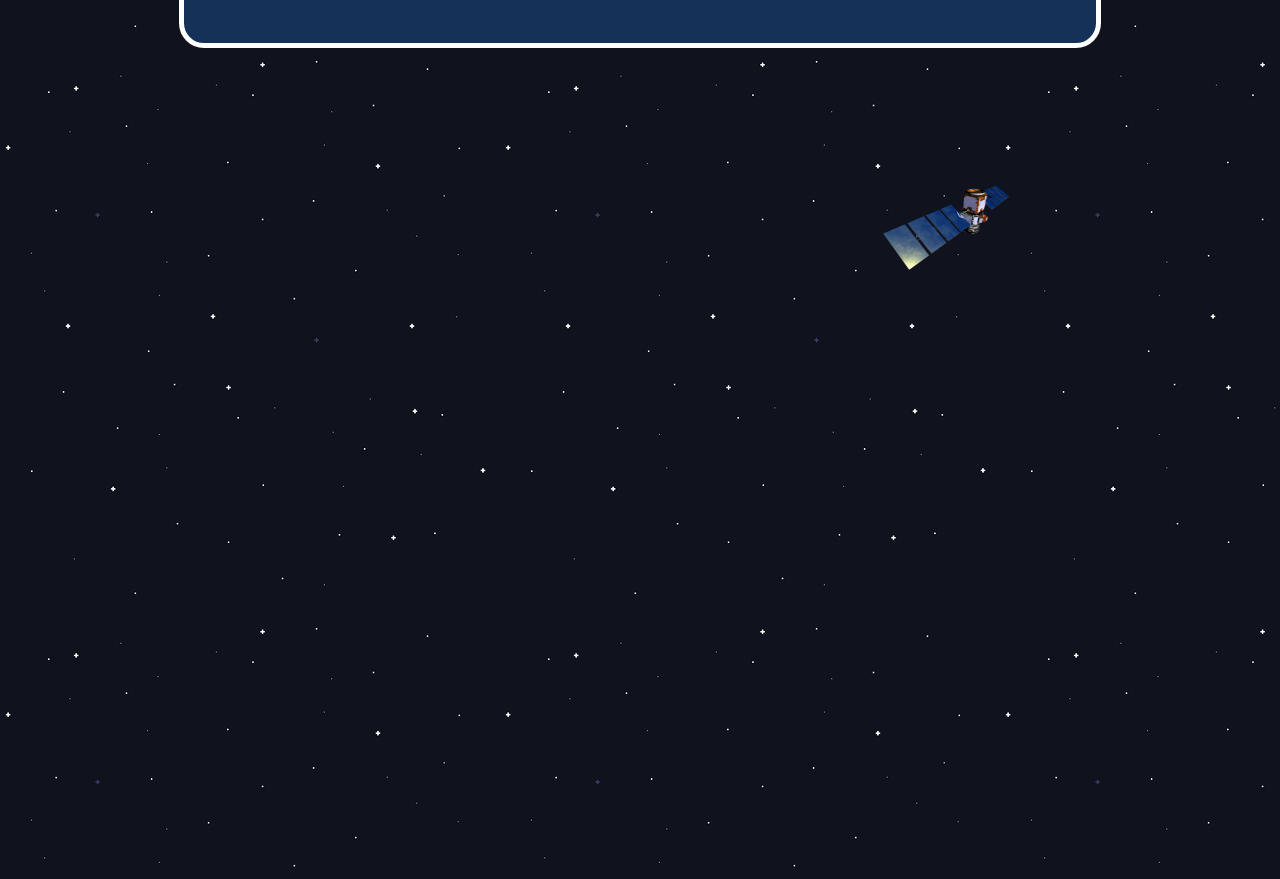
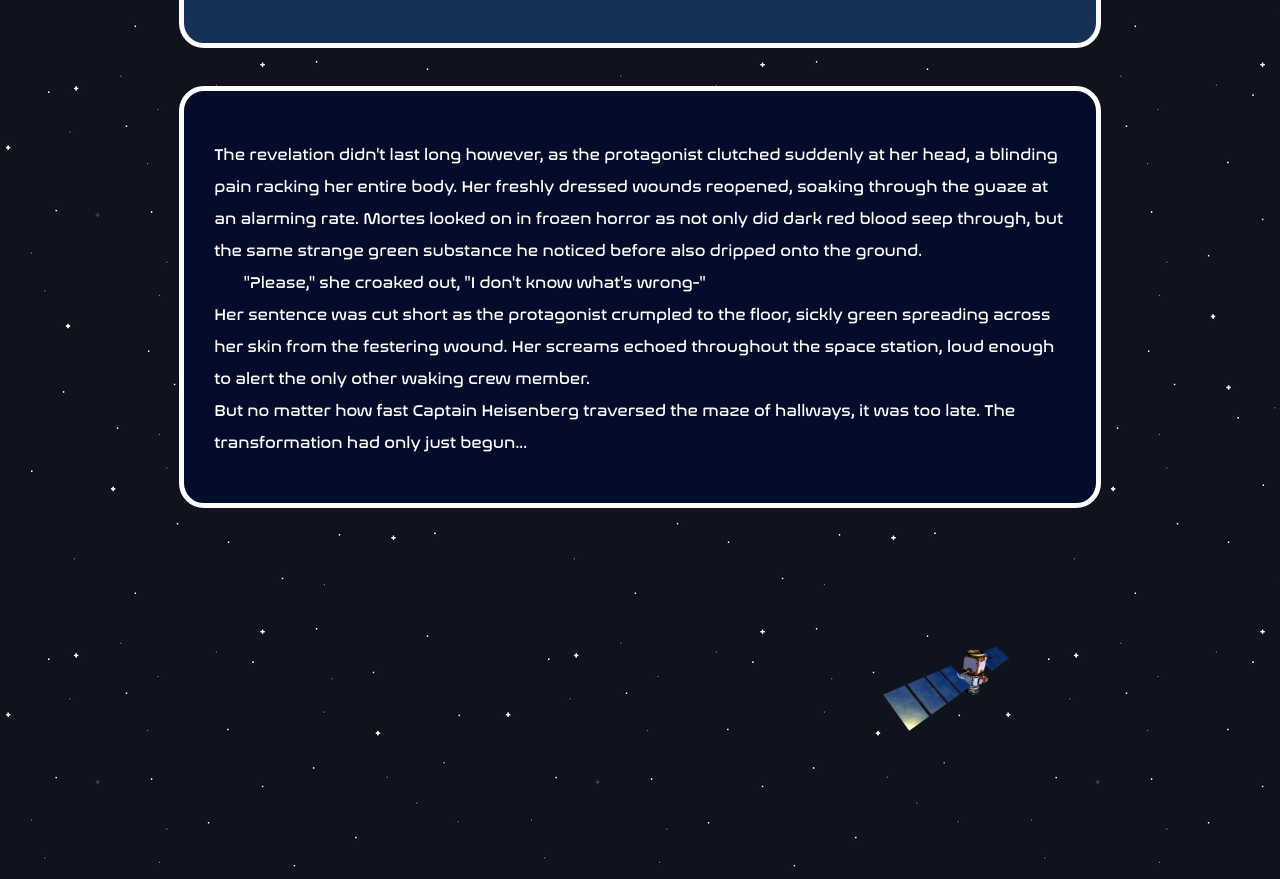
Before and after one commit to gray2/exquisite-corpse, a website built with Parcel: page index.html in a window 1280 px wide. Shown: the part 3355-4234 px from the top of the page. Built offline with nearby package versions, Linux system fonts and the light colour scheme.

Commit message:
isabella second paragraph

```diff
--- a/index.html
+++ b/index.html
@@ -118,11 +118,24 @@
 
         </p>
       </section>
-      <!-- <section>
-        <p>spooky space time</p>
-        <p>Praesentium corporis doloremque, dolore numquam. Deleniti, expedita? Rerum corporis vero deleniti suscipit, vitae ducimus provident maiores amet minus, facilis aliquam, veritatis corrupti omnis impedit. Eos minus corporis hic pariatur quos?</p> -->
+
+      <section id="isabella2" class="isabella">
+        <h2 class="hidden">isabella's second paragraph</h2>
+        <p>The revelation didn't last long however, as the protagonist clutched suddenly at her head, a blinding pain racking her entire body.
+          Her freshly dressed wounds reopened, soaking through the guaze at an alarming rate. Mortes looked on in frozen horror as
+          not only did dark red blood seep through, but the same strange green substance he noticed before also dripped onto the ground.
+          <br>
+          &emsp;&emsp;"Please," she croaked out, "I don't know what's wrong-"
+          <br>
+          Her sentence was cut short as the protagonist crumpled to the floor, sickly green spreading across her skin
+          from the festering wound. Her screams echoed throughout the space station, loud enough to alert the only other waking crew member.
+          <br>
+          But no matter how fast Captain Heisenberg traversed the maze of hallways, it was too late. The transformation had only
+          just begun...
+        </p>
+      </section>
+
 <!-- >>>>>>> f86d97d9fcde5eeb09a26845527826e062c1a54b -->
-    <!-- </section> -->
 
 <!-- <<<<<<< HEAD
 ======= -->
```
